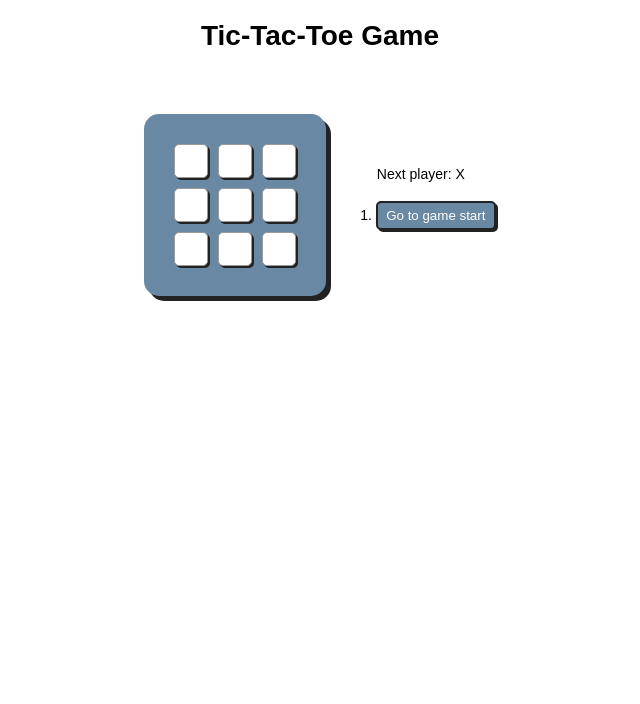
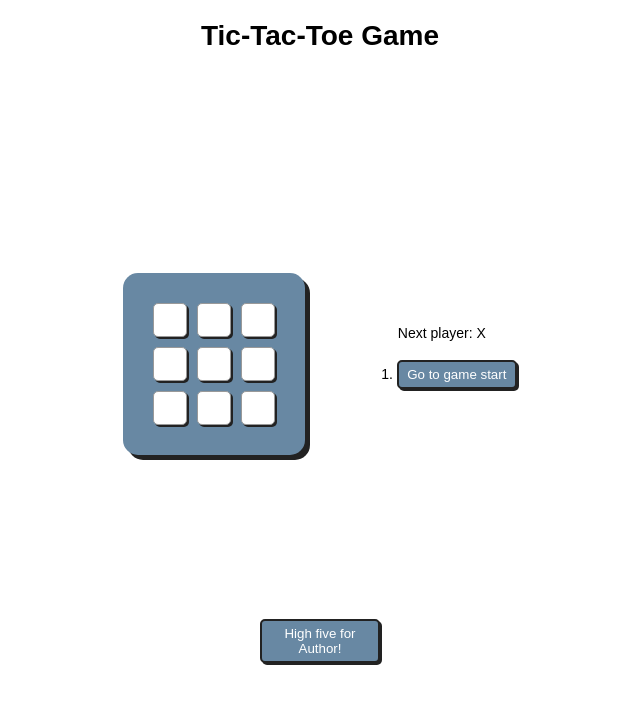
Before and after one commit to icelandico/icelandico.github.io, a React (Create React App) app: page / in a window 1280 px wide. Shown: the top 704 px of the page, without its empty margins (320-960 px from the left). Built offline with nearby package versions, Linux system fonts and the light colour scheme.

Commit message:
Added footer element

```diff
--- a/src/index.css
+++ b/src/index.css
@@ -58,10 +58,11 @@ button {
   align-items: center;
   justify-content: center;
   margin-top: 5%;
+  height: 500px;
 }
 
 .game-info {
-  margin-left: 20px;
+  margin-left: 5%;
 }
 
 .game-board {
--- a/src/index.js
+++ b/src/index.js
@@ -6,6 +6,14 @@ class AppHeader extends React.Component {
   render() {
     return (
       <h1 className="main-header">Tic-Tac-Toe Game</h1>
+    )
+  }
+}
+
+class Footer extends React.Component {
+  render() {
+    return (
+      <div><button className="clickElement" onClick={() => alert('Author thanks You for support!')}>High five for Author!</button></div>
     )
   }
 }
@@ -127,6 +135,9 @@ class Game extends React.Component {
             <ol>{moves}</ol>
           </div>
         </div>
+        <div>
+          <Footer/>
+        </div>
       </div>
     );
   }
```
